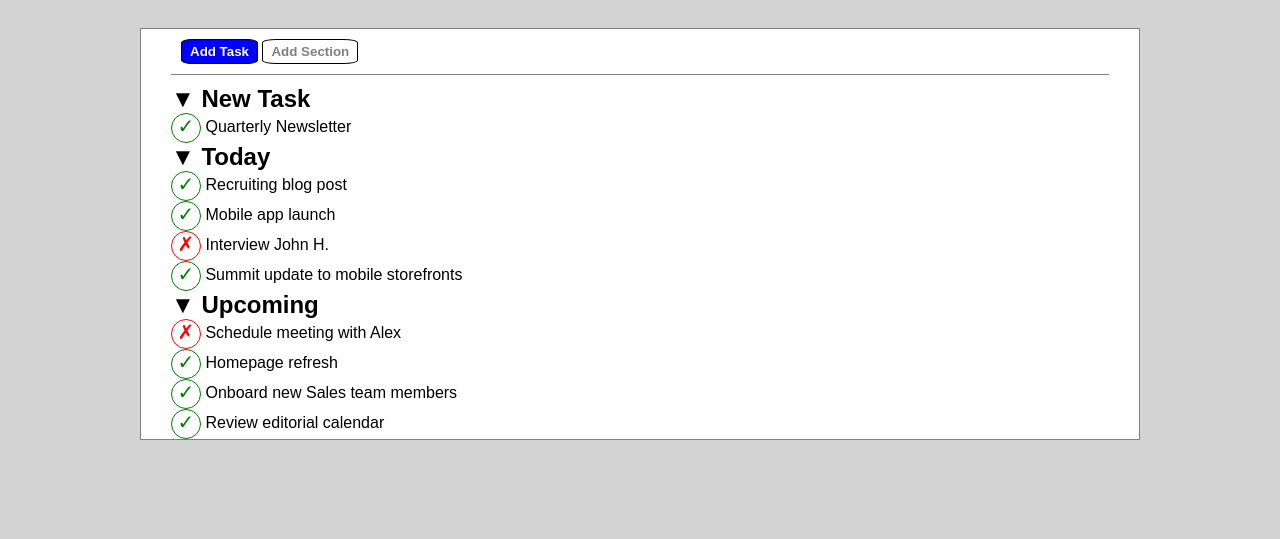
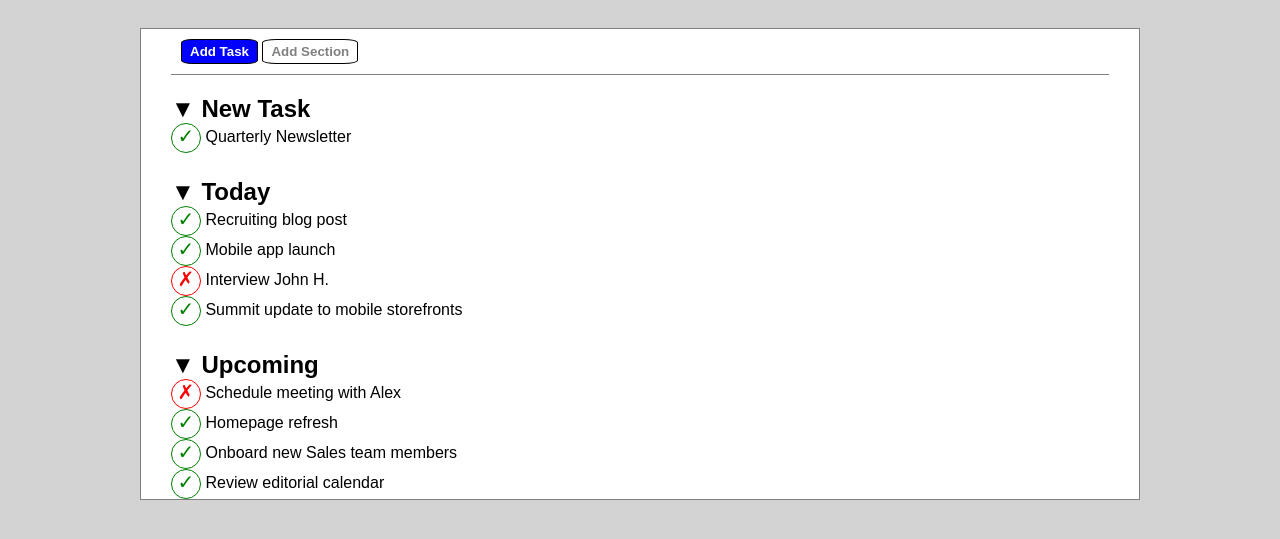
Before and after one commit to donatimar/html-css-toboolist, a plain HTML site: page index.html in a window 1280 px wide. Shown: the part 123-662 px from the top of the page. Drawn offline with Linux system fonts and the light colour scheme.

Commit message:
completed spacing

```diff
--- a/css/style.css
+++ b/css/style.css
@@ -49,7 +49,7 @@
 /* # MAIN */
 
 .buttons {
-  margin-bottom: 10px;
+  margin-bottom: 20px;
   padding: 10px;
   border-bottom: 1px solid grey;
 }
@@ -106,3 +106,11 @@ ul {
 body {
   background-color: #D3D3D3;
 }
+
+.new-task {
+  margin-bottom: 25px;
+}
+
+.today {
+  margin-bottom: 25px;
+}
--- a/index.html
+++ b/index.html
@@ -22,11 +22,14 @@
             <button class="button-section">Add Section</button>
         </section>
 
+        <section class="new-task">
             <h2>&#x25BC; New Task</h2>
             <ul>
                 <li><span class="yes">&#10003</span> Quarterly Newsletter</li>
             </ul>
+        </section>
 
+        <section class="today">
             <h2>&#x25BC; Today</h2>
             <ul>
                 <li><span class="yes">&#10003;</span> Recruiting blog post</li>
@@ -34,6 +37,7 @@
                 <li><span class="nope">&#10007;</span> Interview John H.</li>
                 <li><span class="yes">&#10003;</span> Summit update to mobile storefronts</li>
             </ul>
+        </section>
 
         <h2>&#x25BC; Upcoming</h2>
         <ul>
```
Lines whose indentation alone changed are shown as unchanged.
